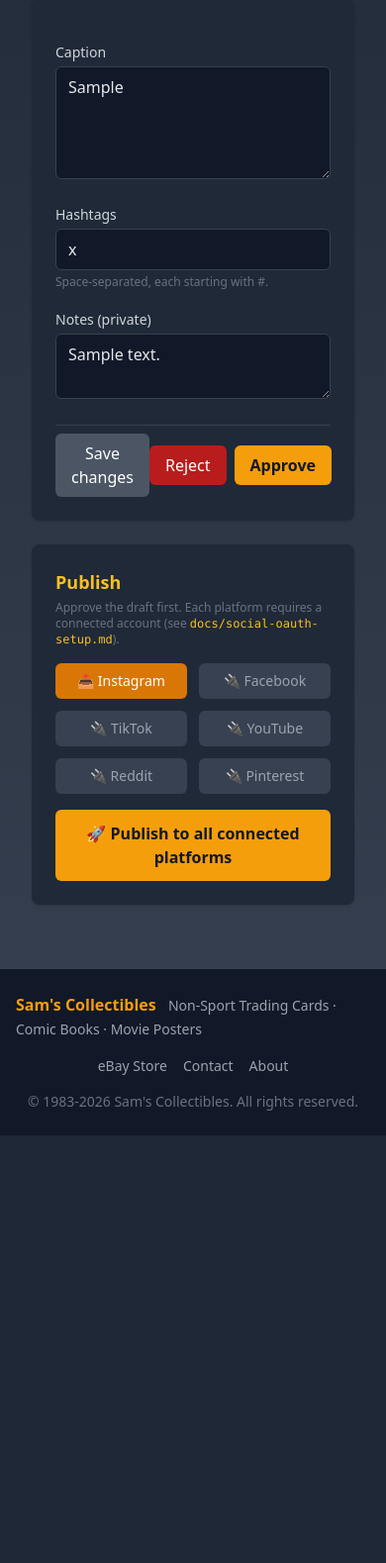
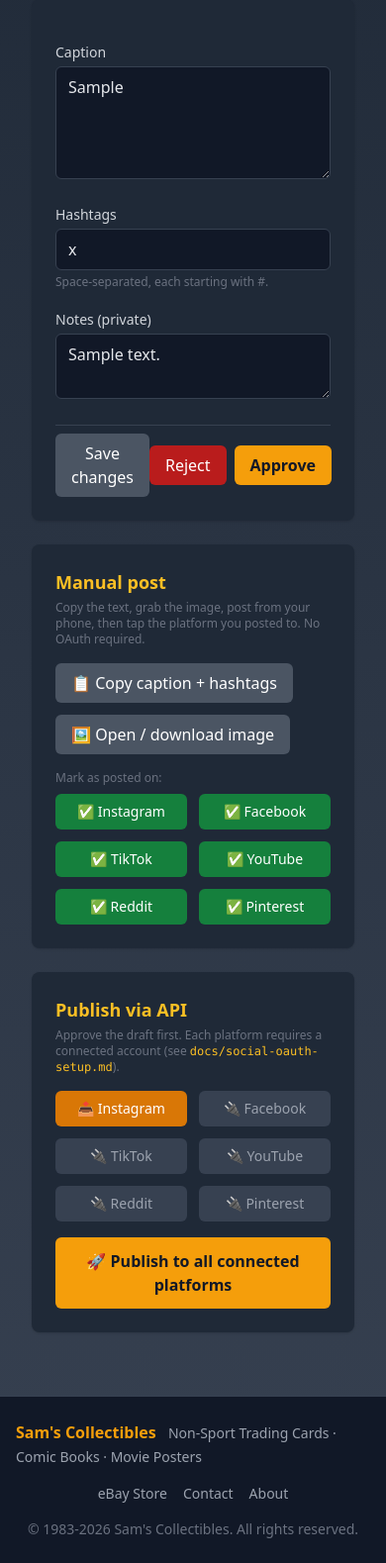
Before and after one commit to samrogers-com/sc4, a Django app: page /social/drafts/1/ in a window 390 px wide. Shown: the part 258-1837 px from the top of the page at 99% size. Before the commit the page ends 1405 px from the top, so only its background shows below. Run offline with Django 5.2, Linux system fonts and the light colour scheme; a user stored in the database is signed in; tables that the repository leaves empty hold one stand-in row (values such as "Sample post"); data that the repository does not hold is empty; parts of the project's set-up code (start-up, migrations or seed data) failed here and were passed over; some libraries are stand-ins or nearby versions.

Commit message:
Add manual-post workflow to marketing dashboard (#21)
Unblocks publishing drafts today without waiting on Meta business
verification. Copy caption+hashtags to clipboard, grab the image,
post from phone, then tap the platform you posted to.

- PostDraft.mark_manually_posted(platform) writes a PostSchedule with
  platform_post_id='manual' so analytics can distinguish manual vs API
  posts, creates a SocialAccount placeholder when OAuth isn't connected
- DraftReviewView.post handles action=mark_posted; rejects unknown
  platforms and rejected drafts
- draft_review.html gains a "Manual post" section above the API publish
  buttons: Copy caption+hashtags (navigator.clipboard with prompt
  fallback), Open/download image link, per-platform mark-posted buttons
- 8 new tests; full suite 21/21 passing

Co-authored-by: Sam Rogers <sams.collectibles1@gmail.com>
Co-authored-by: Claude Opus 4.7 (1M context) <noreply@anthropic.com>

```diff
--- a/src/social_manager/models.py
+++ b/src/social_manager/models.py
@@ -57,6 +57,29 @@ class PostDraft(models.Model):
         preview = self.caption[:40].replace('\n', ' ')
         return f'[{self.get_status_display()}] {preview}'
 
+    def mark_manually_posted(self, platform: str) -> 'PostSchedule':
+        """Record a manual (off-API) post on the given platform.
+
+        Sets status to 'published' and writes a PostSchedule row with
+        platform_post_id='manual' so later analytics can distinguish manual
+        vs API-published posts. Safe to call once per platform; creates a
+        SocialAccount placeholder if OAuth isn't connected yet.
+        """
+        from django.utils import timezone
+        now = timezone.now()
+        account, _ = SocialAccount.objects.get_or_create(platform=platform)
+        sched = PostSchedule.objects.create(
+            draft=self,
+            account=account,
+            scheduled_for=now,
+            published_at=now,
+            platform_post_id='manual',
+        )
+        if self.status != 'published':
+            self.status = 'published'
+            self.save(update_fields=['status'])
+        return sched
+
 
 class PostSchedule(models.Model):
     draft = models.ForeignKey(PostDraft, on_delete=models.CASCADE)
--- a/src/social_manager/templates/social_manager/draft_review.html
+++ b/src/social_manager/templates/social_manager/draft_review.html
@@ -94,7 +94,73 @@
   </form>
 
   <div class="bg-gray-800 rounded-lg shadow p-6 mt-6">
-    <h2 class="text-lg font-semibold text-amber-400 mb-1">Publish</h2>
+    <h2 class="text-lg font-semibold text-amber-400 mb-1">Manual post</h2>
+    <p class="text-xs text-gray-500 mb-4">
+      Copy the text, grab the image, post from your phone, then tap the
+      platform you posted to. No OAuth required.
+    </p>
+
+    <div class="flex flex-wrap gap-3 mb-4">
+      <button type="button" id="copy-caption-btn"
+              class="px-4 py-2 bg-gray-600 hover:bg-gray-500 text-white rounded-md">
+        📋 Copy caption + hashtags
+      </button>
+      {% if draft.image_r2_key %}
+        <a href="{{ draft.image_r2_key }}" target="_blank" rel="noopener" download
+           class="px-4 py-2 bg-gray-600 hover:bg-gray-500 text-white rounded-md inline-block">
+          🖼️ Open / download image
+        </a>
+      {% else %}
+        <span class="px-4 py-2 bg-gray-700 text-gray-500 rounded-md text-sm">
+          No image on this draft
+        </span>
+      {% endif %}
+    </div>
+
+    <p class="text-xs text-gray-500 mb-2">Mark as posted on:</p>
+    <div class="grid grid-cols-2 sm:grid-cols-3 gap-3">
+      {% for p in platforms %}
+        <form method="post">
+          {% csrf_token %}
+          <input type="hidden" name="action" value="mark_posted">
+          <input type="hidden" name="platform" value="{{ p }}">
+          <button type="submit"
+                  {% if draft.status == 'rejected' %}disabled{% endif %}
+                  class="w-full px-3 py-2 rounded-md text-sm font-medium bg-green-700 hover:bg-green-600 text-white
+                  {% if draft.status == 'rejected' %}opacity-40 cursor-not-allowed{% endif %}">
+            ✅ {{ platform_labels|get_item:p }}
+          </button>
+        </form>
+      {% endfor %}
+    </div>
+  </div>
+
+  <script>
+    (function () {
+      var btn = document.getElementById('copy-caption-btn');
+      if (!btn) return;
+      var caption = "{{ draft.caption|escapejs }}";
+      var hashtags = "{{ draft.hashtags|escapejs }}";
+      var defaultLabel = btn.textContent;
+      btn.addEventListener('click', function () {
+        var text = caption + (hashtags ? '\n\n' + hashtags : '');
+        var done = function () {
+          btn.textContent = '✅ Copied!';
+          setTimeout(function () { btn.textContent = defaultLabel; }, 2000);
+        };
+        if (navigator.clipboard && navigator.clipboard.writeText) {
+          navigator.clipboard.writeText(text).then(done, function () {
+            window.prompt('Copy this text:', text);
+          });
+        } else {
+          window.prompt('Copy this text:', text);
+        }
+      });
+    })();
+  </script>
+
+  <div class="bg-gray-800 rounded-lg shadow p-6 mt-6">
+    <h2 class="text-lg font-semibold text-amber-400 mb-1">Publish via API</h2>
     <p class="text-xs text-gray-500 mb-4">
       Approve the draft first. Each platform requires a connected account (see
       <code class="text-amber-400">docs/social-oauth-setup.md</code>).
--- a/src/social_manager/views.py
+++ b/src/social_manager/views.py
@@ -160,6 +160,19 @@ class DraftReviewView(View):
             draft.approved_at = timezone.now()
             draft.save()
             messages.success(request, 'Approved. Publish when ready.')
+        elif action == 'mark_posted':
+            platform = request.POST.get('platform')
+            if platform not in PLATFORM_CHOICES:
+                messages.error(request, f'Unknown platform: {platform}')
+                return redirect('social_manager:review', pk=pk)
+            if draft.status == 'rejected':
+                messages.error(request, 'Cannot mark a rejected draft as posted.')
+                return redirect('social_manager:review', pk=pk)
+            draft.mark_manually_posted(platform)
+            messages.success(
+                request,
+                f'Marked as posted on {PLATFORM_LABELS[platform]}.',
+            )
         elif action == 'reject':
             draft.status = 'rejected'
             draft.save()
```
Also changed, not shown: src/social_manager/tests.py (+68 -0 lines).
